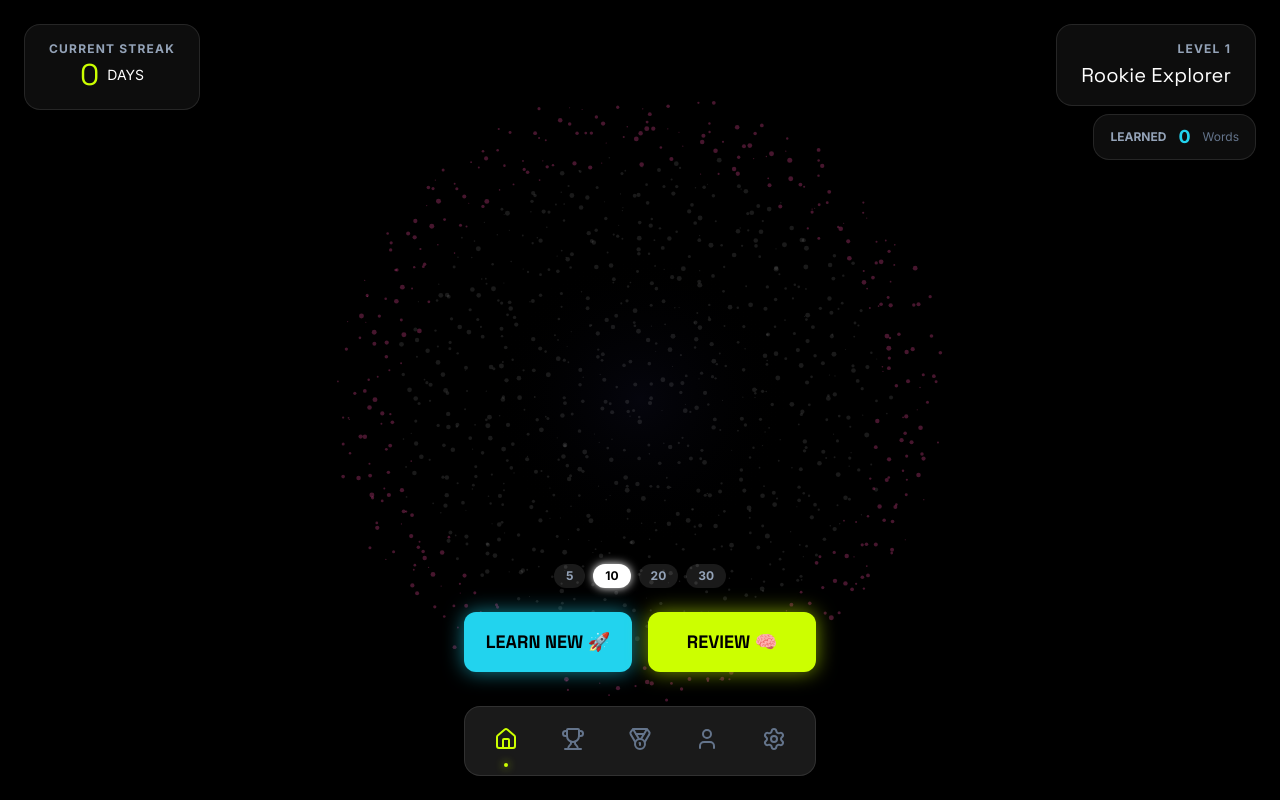
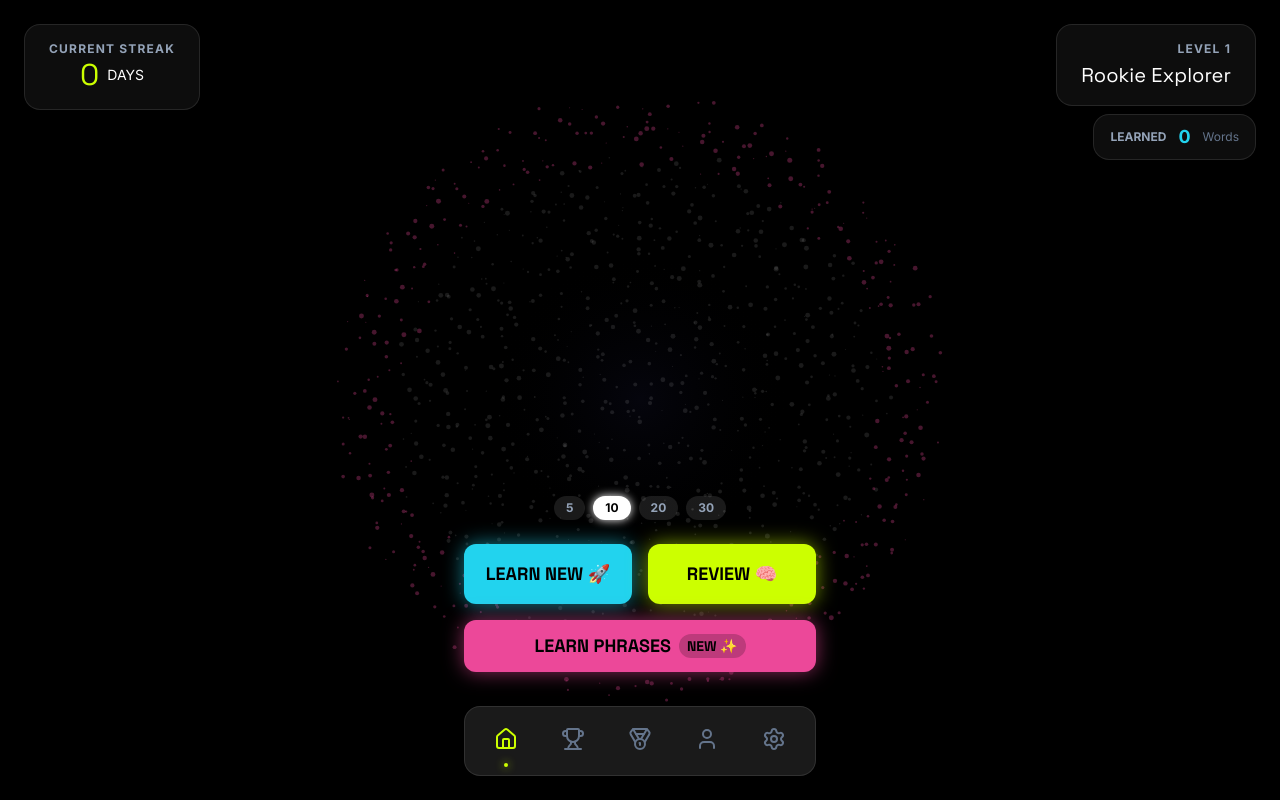
Before and after one commit to MohamedHassanEwais/1percent, a Next.js app: page /map in a window 1280 px wide. Built offline with nearby package versions, Linux system fonts and the light colour scheme; no server answers.

Commit message:
feat: Add Learn Phrases button to Map page

```diff
--- a/src/app/(dashboard)/map/page.tsx
+++ b/src/app/(dashboard)/map/page.tsx
@@ -88,6 +88,14 @@ export default function GalaxyMapPage() {
                         REVIEW 🧠
                     </button>
                 </div>
+
+                <button
+                    onClick={() => router.push(`/session?mode=phrases&limit=${Math.max(5, Math.floor(sessionLimit / 2))}`)}
+                    className="w-full bg-pink-500 text-black font-heading font-bold text-lg py-3 rounded-xl shadow-[0_0_20px_rgba(236,72,153,0.6)] hover:scale-105 transition-transform active:scale-95 flex items-center justify-center gap-2"
+                >
+                    <span>LEARN PHRASES</span>
+                    <span className="text-sm bg-black/20 px-2 py-0.5 rounded-full">NEW ✨</span>
+                </button>
             </div>
         </div>
     );
```
